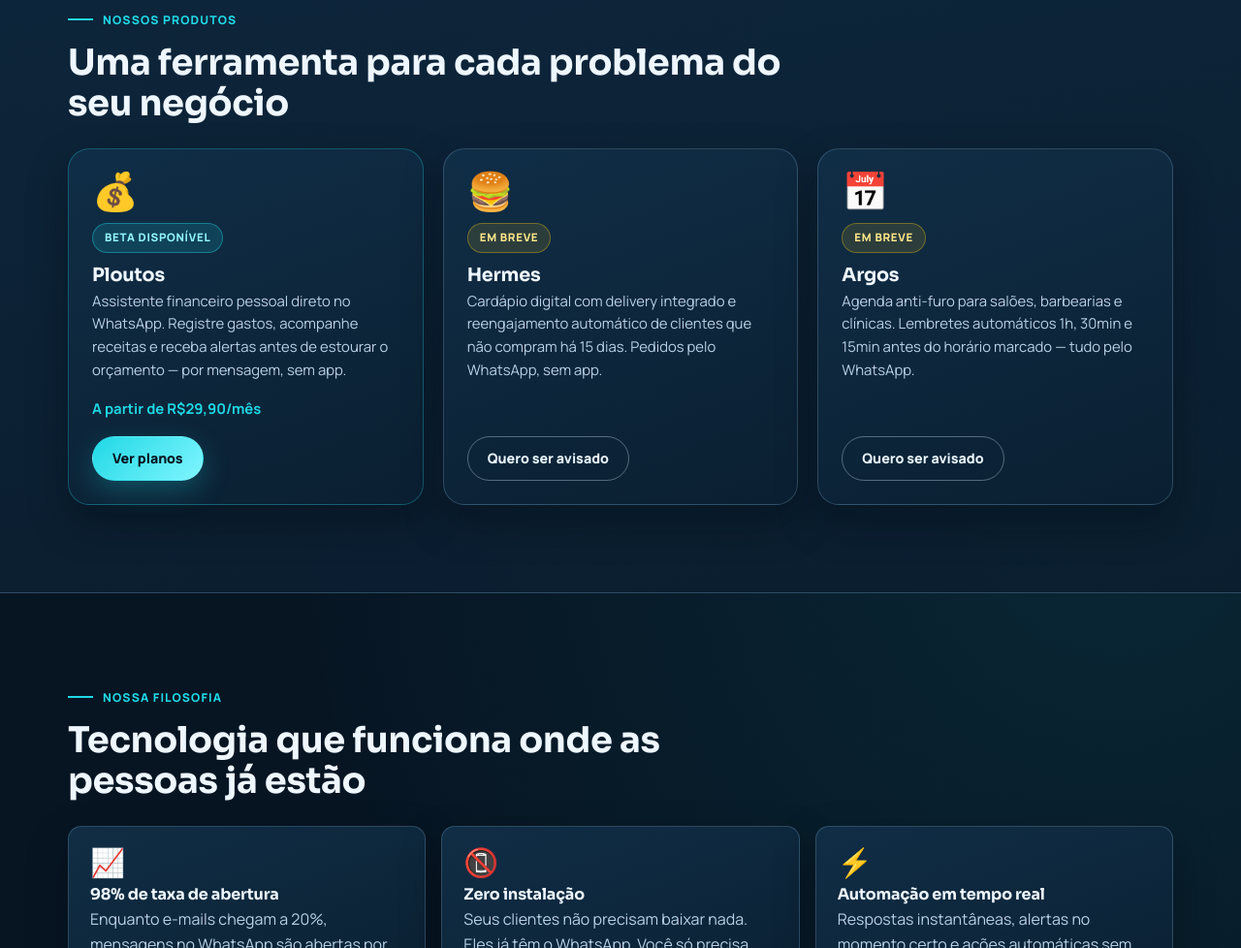
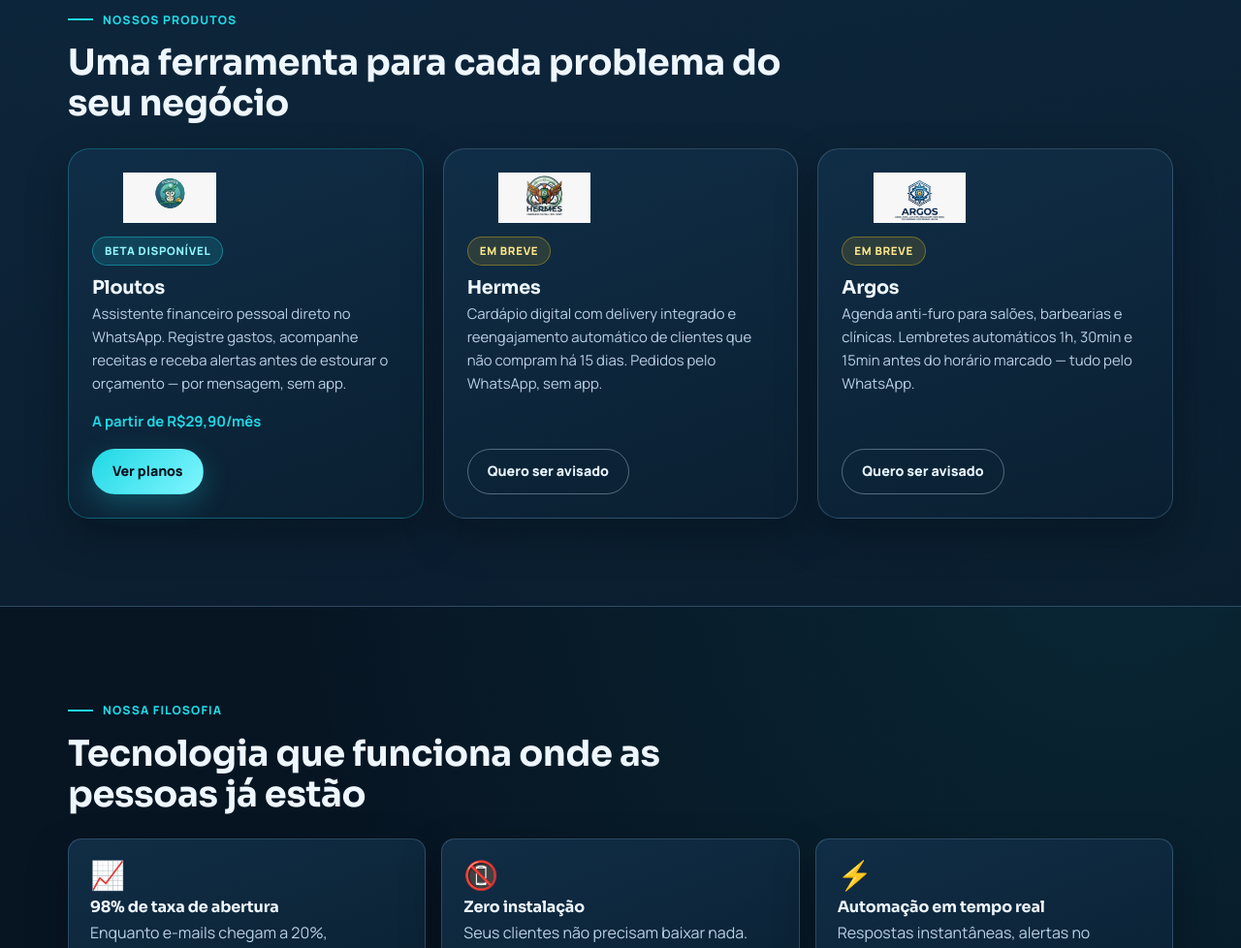
Before and after one commit to jottaene13/site-pirauna-sistemas, a plain HTML site: page index.html in a window 1280 px wide. Shown: the part 969-1947 px from the top of the page at 97% size. Drawn offline with nearby package versions, Linux system fonts and the light colour scheme.

Commit message:
Adiciona logos dos produtos nas páginas e nos cards da homepage
Co-Authored-By: Claude Sonnet 4.6 <noreply@anthropic.com>

```diff
--- a/index.html
+++ b/index.html
@@ -93,7 +93,7 @@
 
           <!-- Ploutos -->
           <article class="product-card product-card--live">
-            <div class="product-emoji">💰</div>
+            <img src="/logo-ploutos.jpeg" alt="Ploutos" class="product-card-logo">
             <div class="product-card-meta">
               <span class="badge badge-beta">Beta disponível</span>
             </div>
@@ -105,7 +105,7 @@
 
           <!-- Hermes -->
           <article class="product-card product-card--soon">
-            <div class="product-emoji">🍔</div>
+            <img src="/logo-hermes.jpeg" alt="Hermes" class="product-card-logo">
             <div class="product-card-meta">
               <span class="badge badge-soon">Em breve</span>
             </div>
@@ -116,7 +116,7 @@
 
           <!-- Argos -->
           <article class="product-card product-card--soon">
-            <div class="product-emoji">📅</div>
+            <img src="/logo-argos.jpeg" alt="Argos" class="product-card-logo">
             <div class="product-card-meta">
               <span class="badge badge-soon">Em breve</span>
             </div>
--- a/styles.css
+++ b/styles.css
@@ -777,6 +777,26 @@ h3 {
    PRODUTOS — ESTILOS NOVOS
    =========================== */
 
+.product-logo {
+  height: 72px;
+  width: auto;
+  max-width: 220px;
+  border-radius: var(--radius-md);
+  object-fit: contain;
+  margin-bottom: 20px;
+  display: block;
+}
+
+.product-card-logo {
+  height: 52px;
+  width: auto;
+  max-width: 160px;
+  border-radius: var(--radius-sm);
+  object-fit: contain;
+  margin-bottom: 14px;
+  display: block;
+}
+
 .badge {
   display: inline-flex;
   align-items: center;
```
Also changed, not shown: argos.html (+1 -0 lines), hermes.html (+1 -0 lines), ploutos.html (+1 -0 lines), logo-argos.jpeg (added), logo-hermes.jpeg (added), logo-ploutos.jpeg (added).
